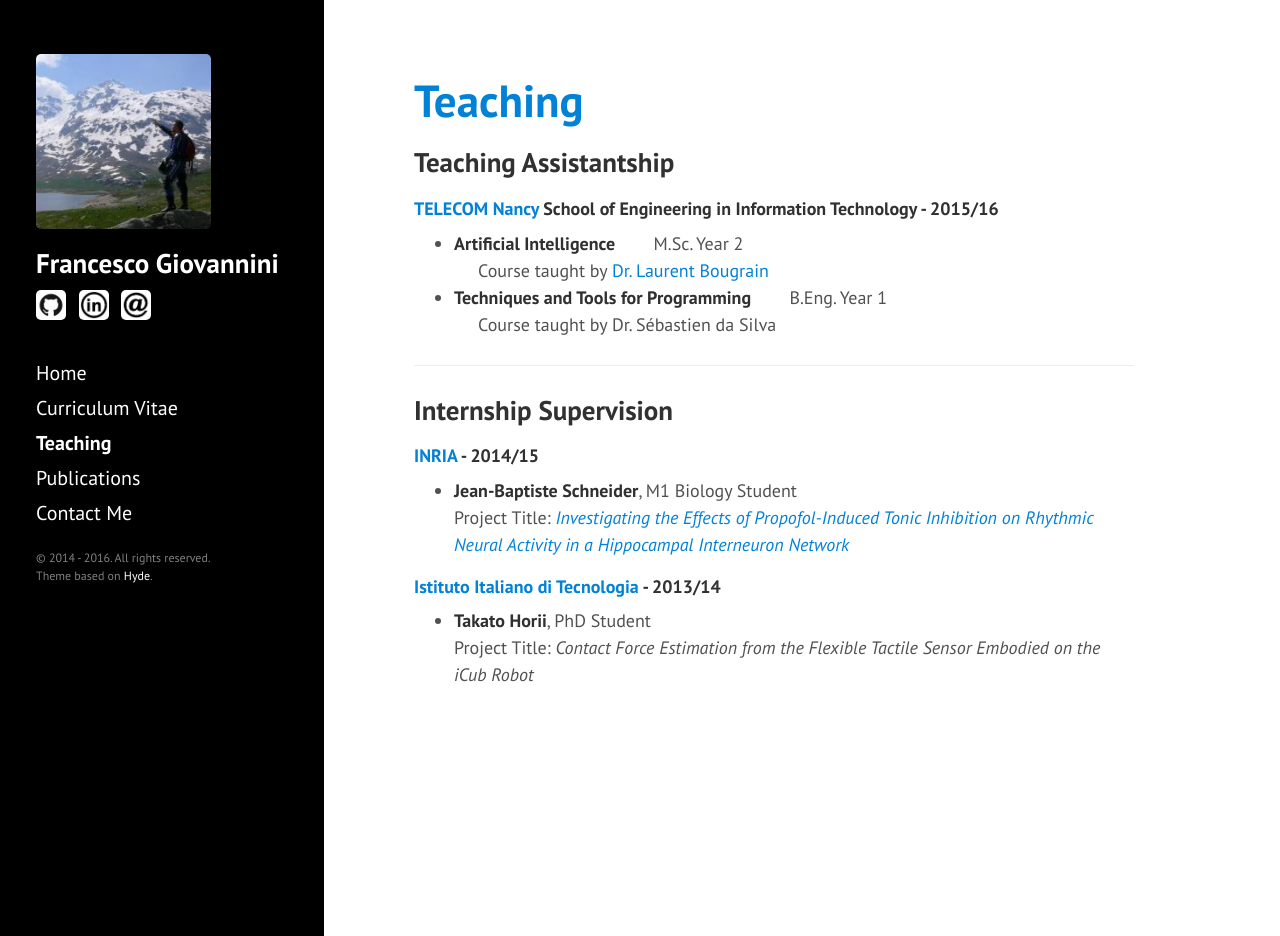
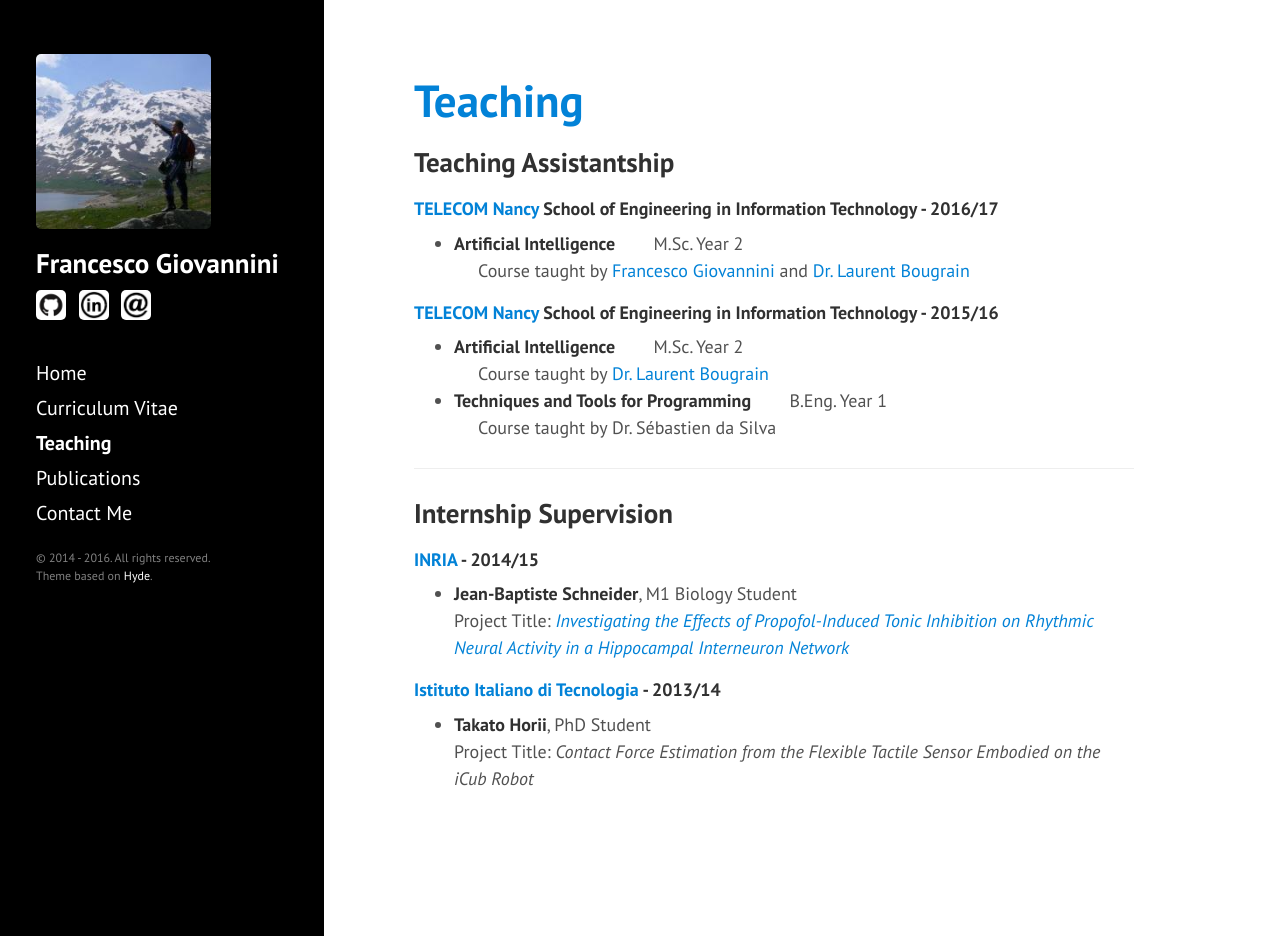
Before and after one commit to JoErNanO/joernano.github.io, a Jekyll site: the page built from pages/02-teaching.md, in a window 1280 px wide and 936 px high. Built offline with Jekyll 4.4.1, drawn with Linux system fonts in a browser that asks for light colours; Markdown is read by kramdown in place of the engine named in the settings.

Commit message:
[TEACH] Add teaching for ay 2016/17.

```diff
--- a/pages/02-teaching.md
+++ b/pages/02-teaching.md
@@ -5,6 +5,10 @@ title: Teaching
 
 
 ## Teaching Assistantship
+
+#### [TELECOM Nancy](http://www.telecomnancy.eu) School of Engineering in Information Technology - 2016/17
+- **Artificial Intelligence** &nbsp;&nbsp;&nbsp;&nbsp;&nbsp;&nbsp; M.Sc. Year 2
+    &nbsp;&nbsp;&nbsp;&nbsp; Course taught by [Francesco Giovannini]({{site.baseurl}}) and [Dr. Laurent Bougrain](http://www.loria.fr/~bougrain/)
 
 #### [TELECOM Nancy](http://www.telecomnancy.eu) School of Engineering in Information Technology - 2015/16
 - **Artificial Intelligence** &nbsp;&nbsp;&nbsp;&nbsp;&nbsp;&nbsp; M.Sc. Year 2
```
